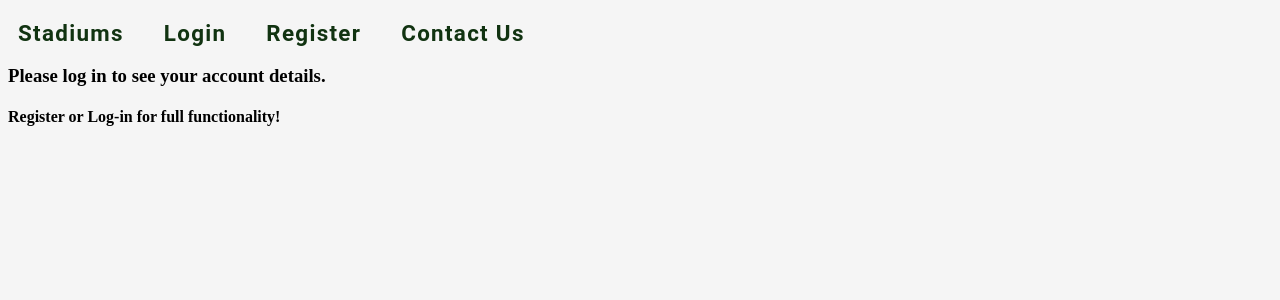
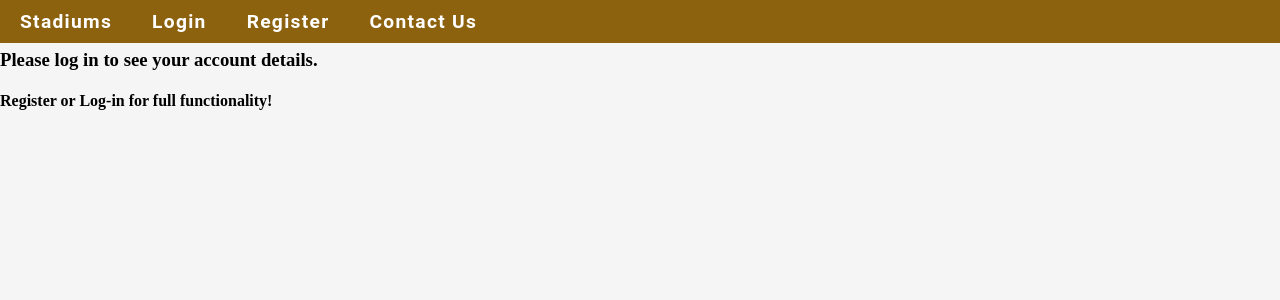
Before and after one commit to ctramel14/Stadium-Capstone, a React (Vite) app in the folder stadium-capstone/: page /users/me in a window 1280 px wide. Shown: the top 300 px of the page. Built offline with nearby package versions, Linux system fonts and the light colour scheme.

Commit message:
Added a lot of fine details

```diff
--- a/stadium-capstone/components/SingleCard.css
+++ b/stadium-capstone/components/SingleCard.css
@@ -13,7 +13,7 @@
   color: #113311;
   font-family: "Roboto Condensed", sans-serif;
   margin: 0;
-  margin-top: 10px;
+  margin-top: 30px;
 }
 .stadiumDetails h3 {
   font-size: 2em;
--- a/stadium-capstone/components/SingleCard.jsx
+++ b/stadium-capstone/components/SingleCard.jsx
@@ -177,6 +177,16 @@ export default function SingleCard({ token, userId, username }) {
       console.error(error);
     }
   }
+  function numberWithCommas(x) {
+    if (typeof x !== "number") {
+      return;
+    }
+    x = x.toString();
+    var pattern = /(-?\d+)(\d{3})/;
+    while (pattern.test(x))
+        x = x.replace(pattern, "$1,$2");
+    return x;
+}
   return (
     <>
       <div className="stadium-info-page">
@@ -188,7 +198,7 @@ export default function SingleCard({ token, userId, username }) {
           </div>
           <div className="stadium-facts">
             <p>Opened in {stadium.openYear}</p>|
-            <p>Capacity: {stadium.capacity}</p>|
+            <p>Capacity: {numberWithCommas(stadium.capacity)}</p>|
             <p>Division: {stadium.division}</p>|
             <p>
               Address: {stadium.address}, {stadium.city}, {stadium.state},{" "}
--- a/stadium-capstone/components/StadiumCards.jsx
+++ b/stadium-capstone/components/StadiumCards.jsx
@@ -57,6 +57,7 @@ export default function StadiumCards({ token, stadiums, setStadiums, userId }) {
 
   useEffect(() => {
     async function fetchUserData() {
+      if (!token) return;
       try {
         const response = await fetch(
           `http://localhost:3000/api/users/${userId}`,
--- a/stadium-capstone/src/App.css
+++ b/stadium-capstone/src/App.css
@@ -1,23 +1,32 @@
 
 .navbar-container {
-  position: static;
+  position: fixed;
+  top: 0;
+  z-index: 100;
+  background-color: #8d620f;
+  width: 100%;
+  padding: 0;
+  /* display: flex; */
+  /* align-items: center; */
+  margin: 0;
 }
 .navbar-items {
   display: flex;
   flex-direction: row;
+  align-items: center;
   width: 100%;
-  padding: 10px 20px;
   color: white;
   gap: 40px;
-  font-size: 1.4em;
+  font-size: 1.2em;
   letter-spacing: 1.3px;
   font-weight: 600;
   font-family: 'Roboto', sans-serif;
-  padding: 0;
-  margin-top: 20px;
+  padding: 10px;
   margin-left: 10px;
+  z-index: 1;
   a {
-    color: #113311;
+    margin: 0;
+    color: white;
     text-decoration: none;
     transition: color 0.25s;
   }
--- a/stadium-capstone/src/index.css
+++ b/stadium-capstone/src/index.css
@@ -14,13 +14,15 @@
 }
 body {
   background-color: whitesmoke;
+  margin: 0;
+  padding-top: 30px;
 }
 .section-header {
   font-size: 1.8em;
   font-family: "Roboto Condensed", sans-serif;
   color: #113311;
   text-align: left;
-  margin-top: 20px;
+  margin-top: 30px;
   margin-bottom: 20px;
   letter-spacing: 1px;
   h3 {
```
Also changed, not shown: stadium-capstone/components/StadiumCards.css (+1 -1 lines).
